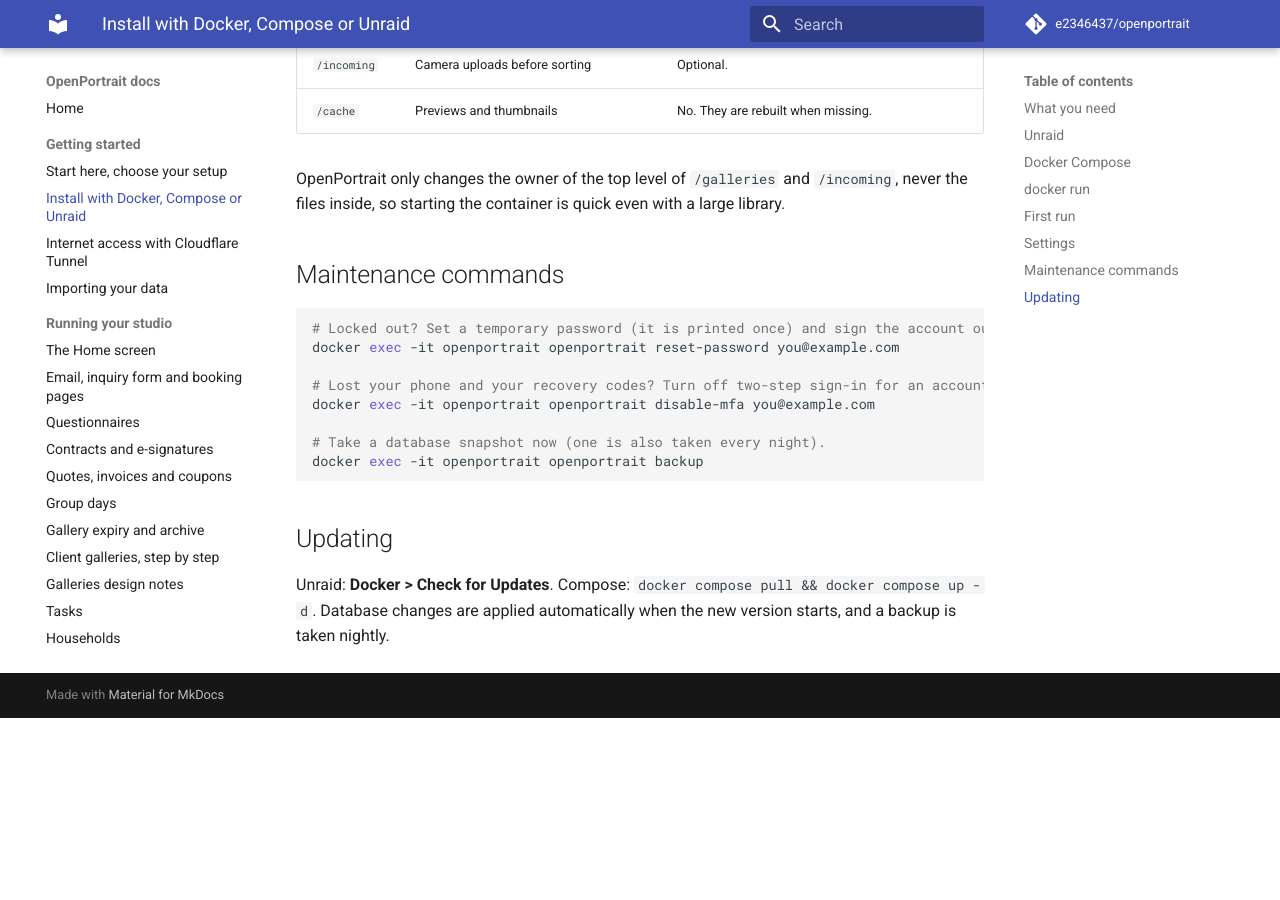
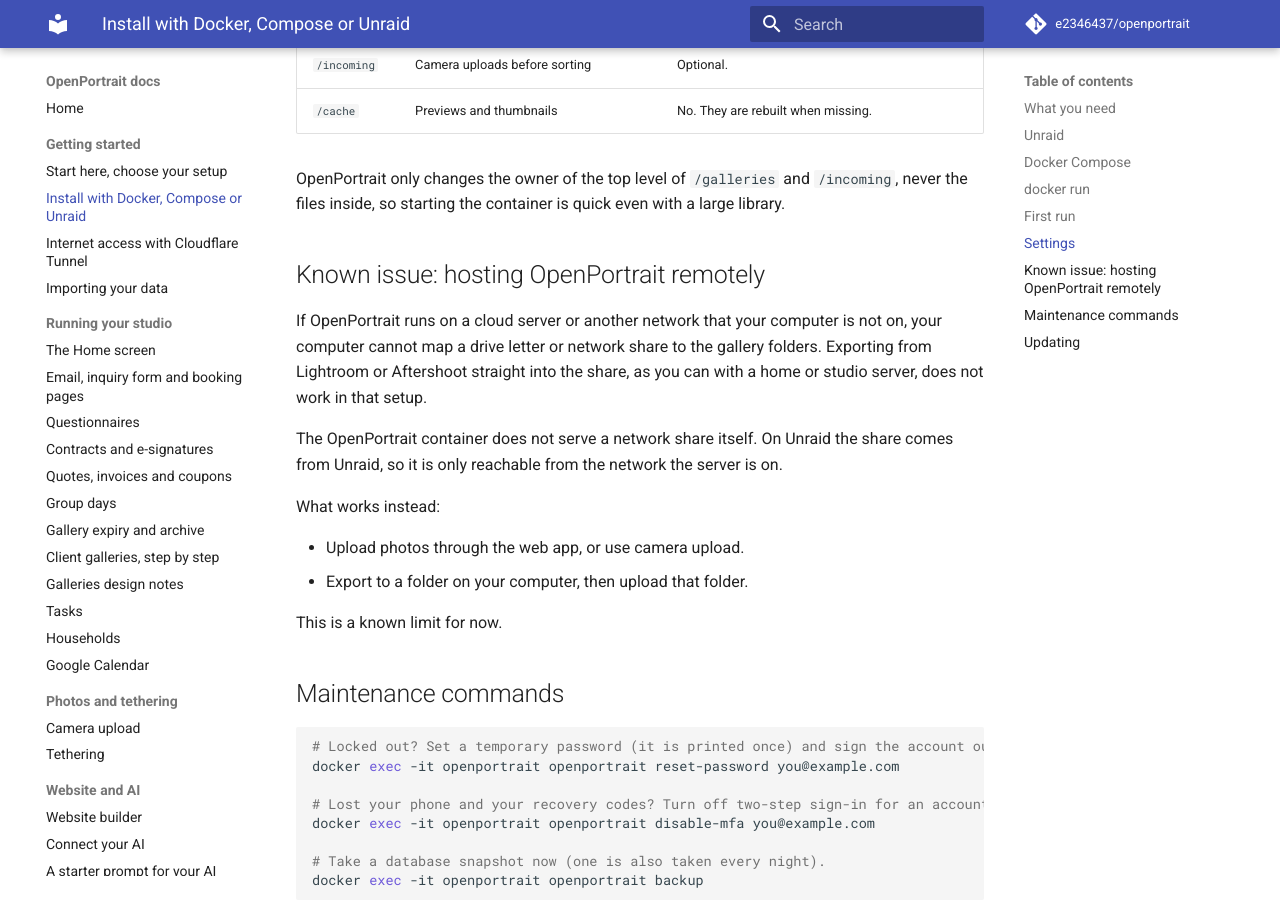
Before and after one commit to e2346437/openportrait, an MkDocs documentation site: the page built from docs/install-docker.md, in a window 1280 px wide and 900 px high, scrolled down 3099 px. Built offline with MkDocs 1.6.1 and Material for MkDocs 9.7.7, drawn with Linux system fonts in a browser that asks for light colours; comment, search, counter and statistics services are not loaded; before the commit the page ends 3817 px from its top, so only the background shows below that.

Commit message:
Docs: known issue for remotely hosted installs
Co-Authored-By: Claude Sonnet 5.5 <noreply@anthropic.com>
Claude-Session: https://claude.ai/code/session_018upz6jXpJttvq6zS9BbNcx

````diff
--- a/docs/install-docker.md
+++ b/docs/install-docker.md
@@ -78,6 +78,19 @@ The first visit opens a two-step setup: your studio's name and time zone, then t
 
 OpenPortrait only changes the owner of the top level of `/galleries` and `/incoming`, never the files inside, so starting the container is quick even with a large library.
 
+## Known issue: hosting OpenPortrait remotely
+
+If OpenPortrait runs on a cloud server or another network that your computer is not on, your computer cannot map a drive letter or network share to the gallery folders. Exporting from Lightroom or Aftershoot straight into the share, as you can with a home or studio server, does not work in that setup.
+
+The OpenPortrait container does not serve a network share itself. On Unraid the share comes from Unraid, so it is only reachable from the network the server is on.
+
+What works instead:
+
+- Upload photos through the web app, or use camera upload.
+- Export to a folder on your computer, then upload that folder.
+
+This is a known limit for now.
+
 ## Maintenance commands
 
 ```sh
````
Also changed, not shown: docs/galleries-guide.md (+1 -1 lines).
